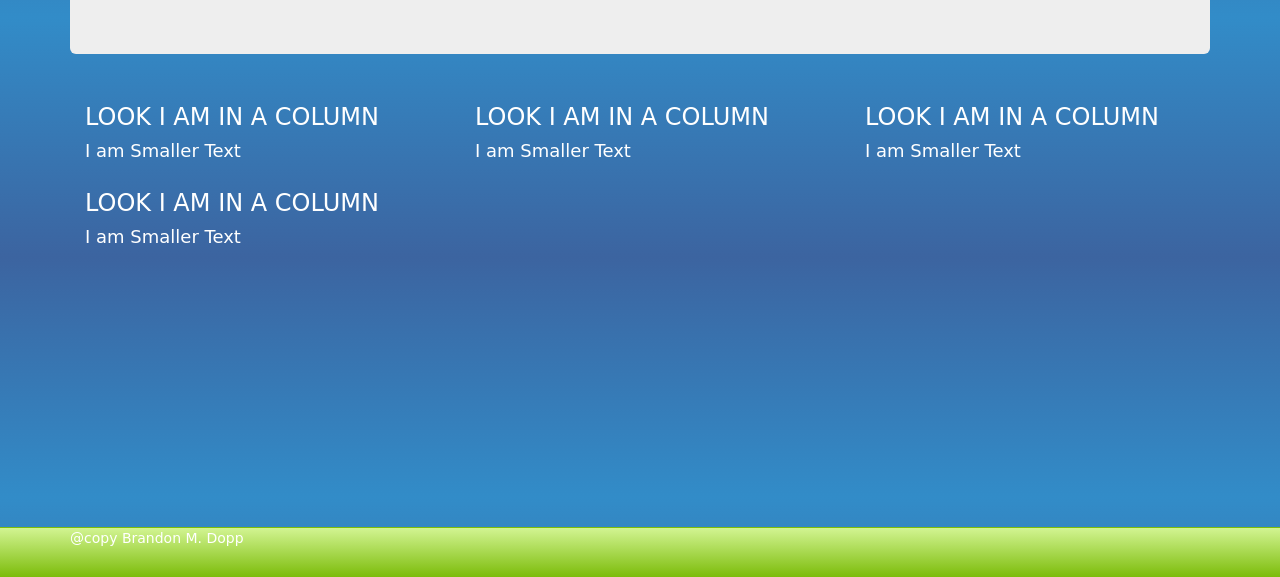
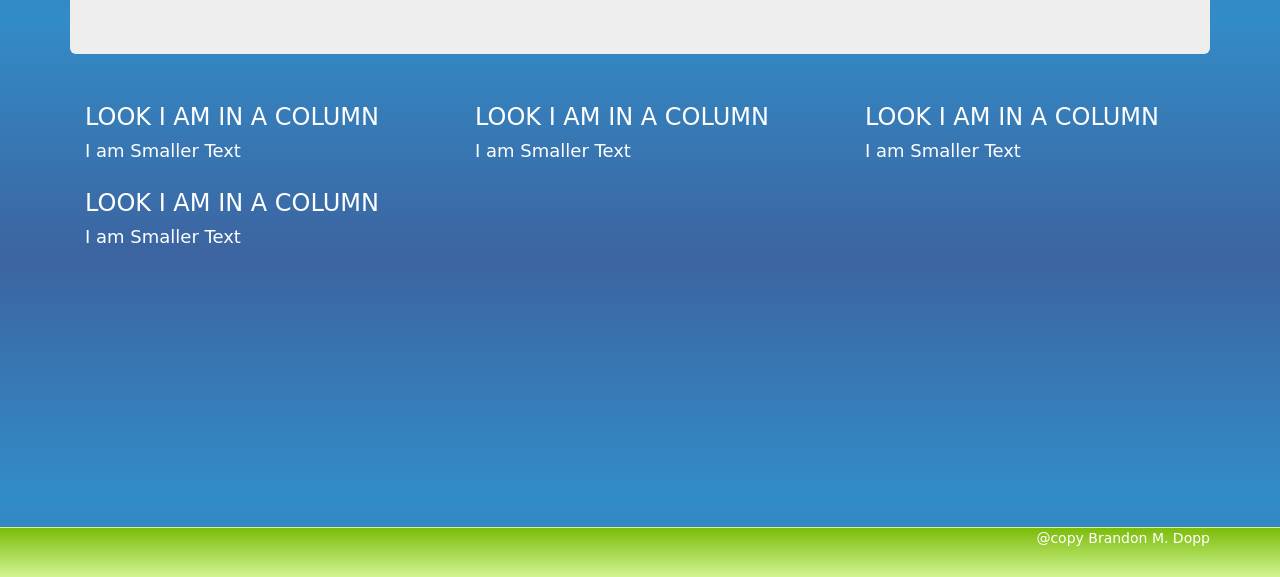
Before and after one commit to Rex-Ventorum/BootstrapSite, a plain HTML site: page public_html/index.html in a window 1280 px wide. Shown: the part 223-800 px from the top of the page. Drawn offline with Linux system fonts and the light colour scheme.

Commit message:
Reversed Gradient For Footer

```diff
--- a/public_html/css/site.css
+++ b/public_html/css/site.css
@@ -15,3 +15,12 @@ body{
     background: linear-gradient(180deg, rgba(210,244,146,1) 0, rgba(124,188,10,1) 100%);
     z-index:9;
 }
+
+.navbar-fixed-bottom{
+    text-align: right;
+    color: rgba(255,255,255,1);
+    background: -webkit-linear-gradient(-90deg, rgba(124,188,10,1) 0, rgba(210,244,146,1) 100%);
+    background: -moz-linear-gradient(180deg, rgba(124,188,10,1) 0, rgba(210,244,146,1) 100%);
+    background: linear-gradient(180deg, rgba(124,188,10,1) 0, rgba(210,244,146,1) 100%);
+    z-index:9;
+}
```
